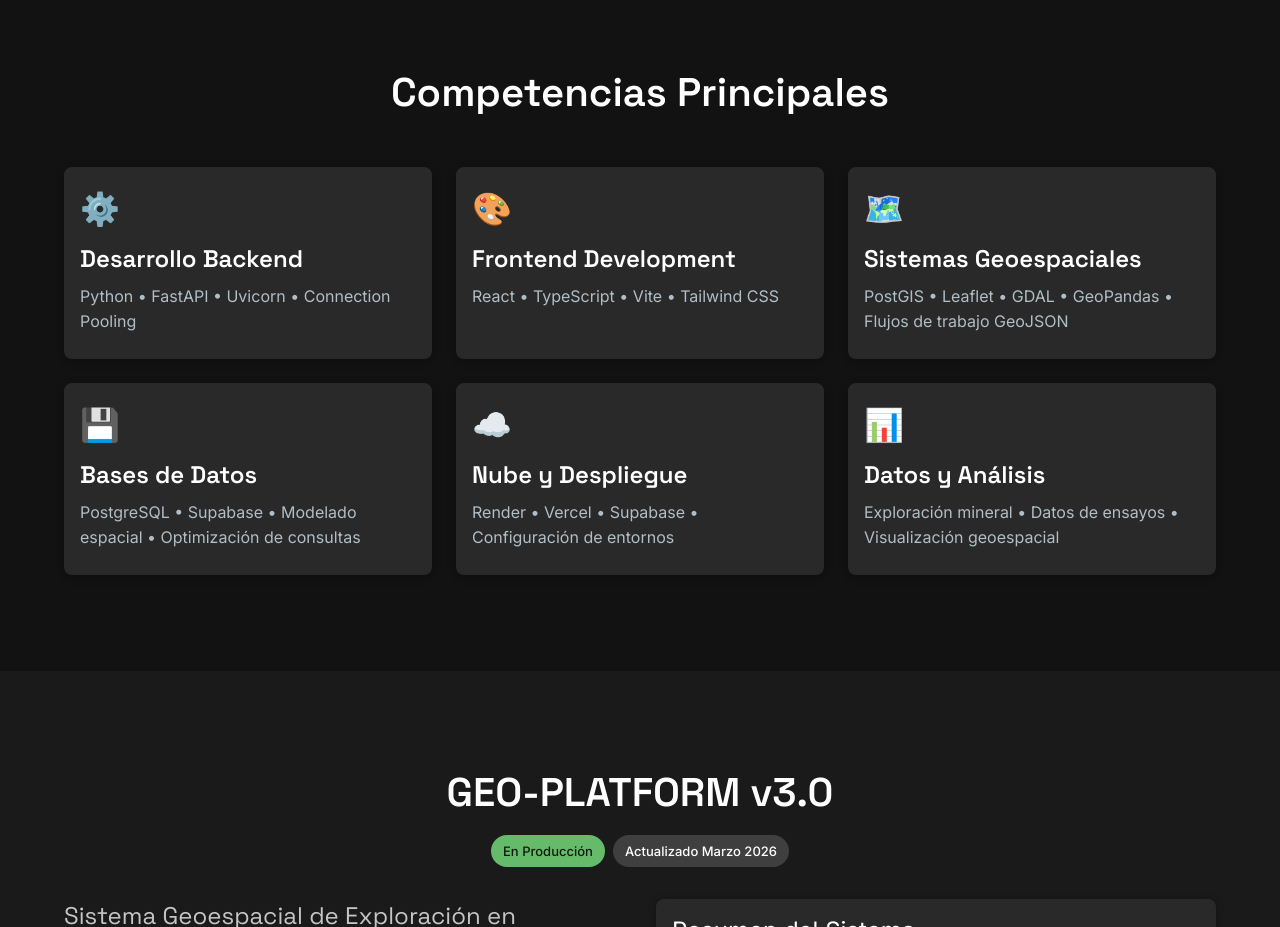
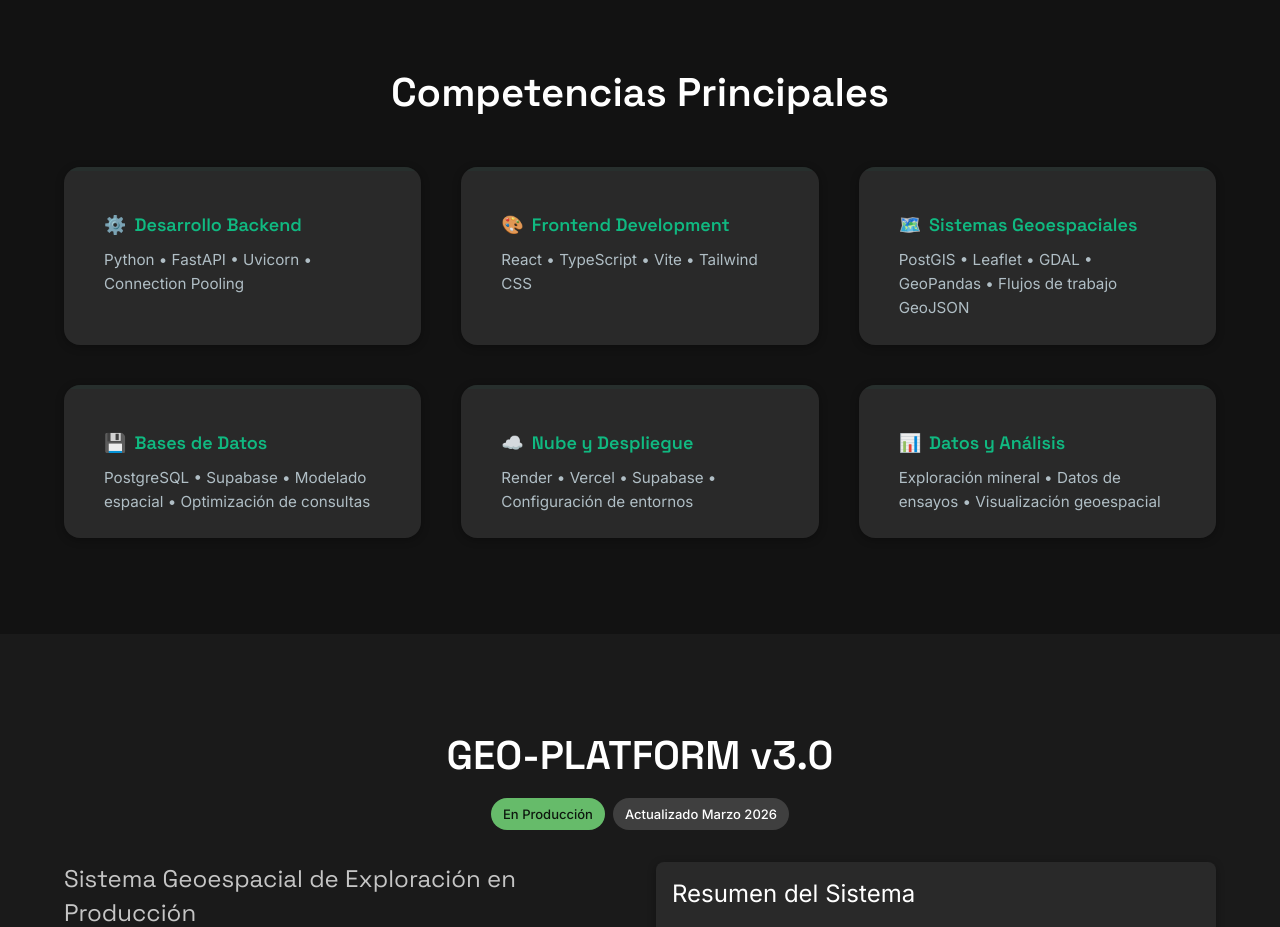
Before and after one commit to InsightLaboratory/portfolio, a React (Vite) app: page / in a window 1280 px wide. Shown: the part 880-1807 px from the top of the page. Built offline with nearby package versions, Linux system fonts and the light colour scheme.

Commit message:
Save progress: UI updates for Skills and FeaturedProject (reverted visual patch)

```diff
--- a/src/sections/SkillsSection.tsx
+++ b/src/sections/SkillsSection.tsx
@@ -27,16 +27,49 @@ export default function SkillsSection() {
           {t('skills.title')}
         </Typography>
 
-        <Grid container spacing={3}>
+        <Grid container spacing={{ xs: 3, md: 5 }}>
           {skillsData.map((skill) => (
             <Grid item xs={12} sm={6} md={4} key={skill.key}>
-              <Card sx={{ height: '100%' }}>
-                <CardContent>
-                  <Box sx={{ fontSize: '2rem', mb: 1 }}>{skill.icon}</Box>
-                  <Typography variant="h4" sx={{ mb: 1 }}>
-                    {t(`skills.${skill.key}.title`)}
-                  </Typography>
-                  <Typography color="textSecondary">
+              <Card
+                sx={{
+                  height: '100%',
+                  display: 'flex',
+                  flexDirection: 'column',
+                  justifyContent: 'flex-start',
+                  borderRadius: 2,
+                  transition: 'transform 400ms cubic-bezier(0.2,0.8,0.2,1), box-shadow 400ms ease',
+                  '&:hover': {
+                    transform: 'translateY(-4px)',
+                    boxShadow: '0 8px 20px rgba(0, 0, 0, 0.08)',
+                  },
+                  '&:hover .topAccent': {
+                    opacity: 0.12,
+                  },
+                  '&:hover .skillIcon': {
+                    filter: 'brightness(1.03)',
+                  },
+                }}
+              >
+                <Box className="topAccent" sx={{ height: 4, backgroundColor: 'primary.main', opacity: 0.045, borderTopLeftRadius: 8, borderTopRightRadius: 8 }} />
+                <CardContent sx={{ p: { xs: 3, md: 5 }, flex: '1 1 auto' }}>
+                  <Box sx={{ display: 'flex', alignItems: 'center', gap: 1, mb: 1 }}>
+                    <Box className="skillIcon" sx={{ fontSize: { xs: '1rem', md: '1.125rem' }, color: 'text.secondary', opacity: 0.92, transition: 'filter 200ms ease, transform 200ms ease' }}>
+                      {skill.icon}
+                    </Box>
+                    <Typography
+                      variant="h4"
+                      sx={{
+                        color: 'primary.main',
+                        fontWeight: 700,
+                        lineHeight: 1.1,
+                        fontSize: { xs: '1rem', md: '1.125rem' },
+                      }}
+                    >
+                      {t(`skills.${skill.key}.title`)}
+                    </Typography>
+                  </Box>
+
+                  <Typography color="textSecondary" sx={{ mt: 1, fontSize: '0.95rem' }}>
                     {t(`skills.${skill.key}.desc`)}
                   </Typography>
                 </CardContent>
```
Also changed, not shown: images/chart.png (added).
